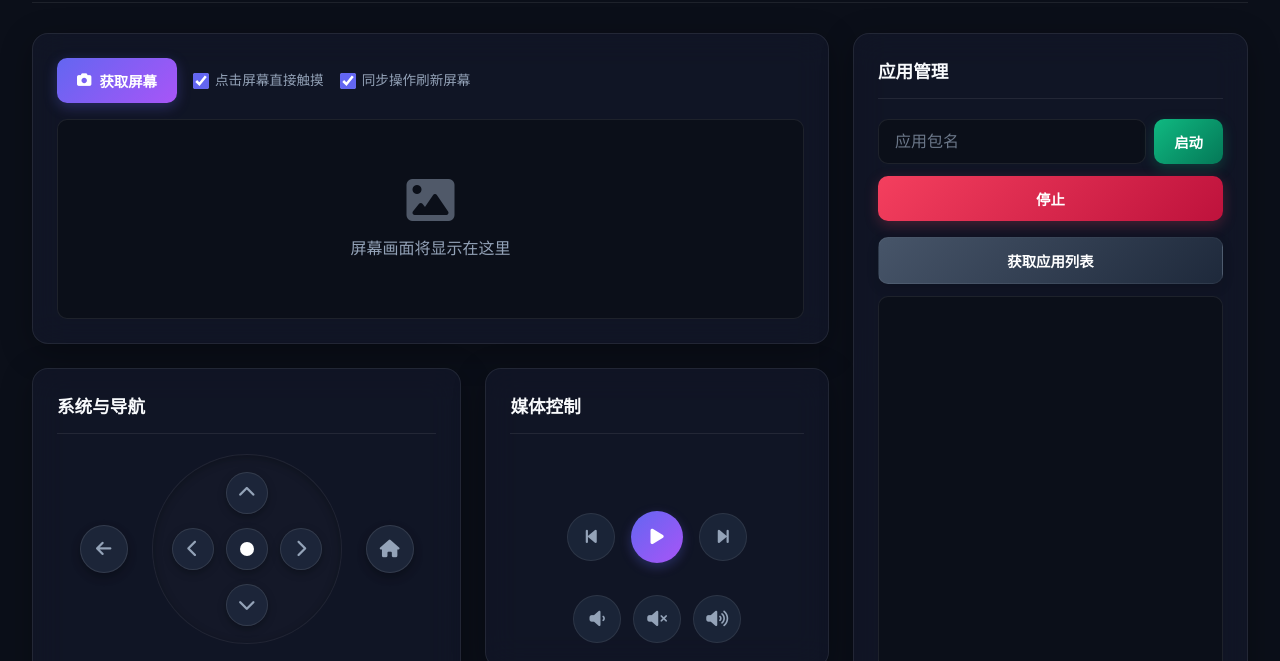
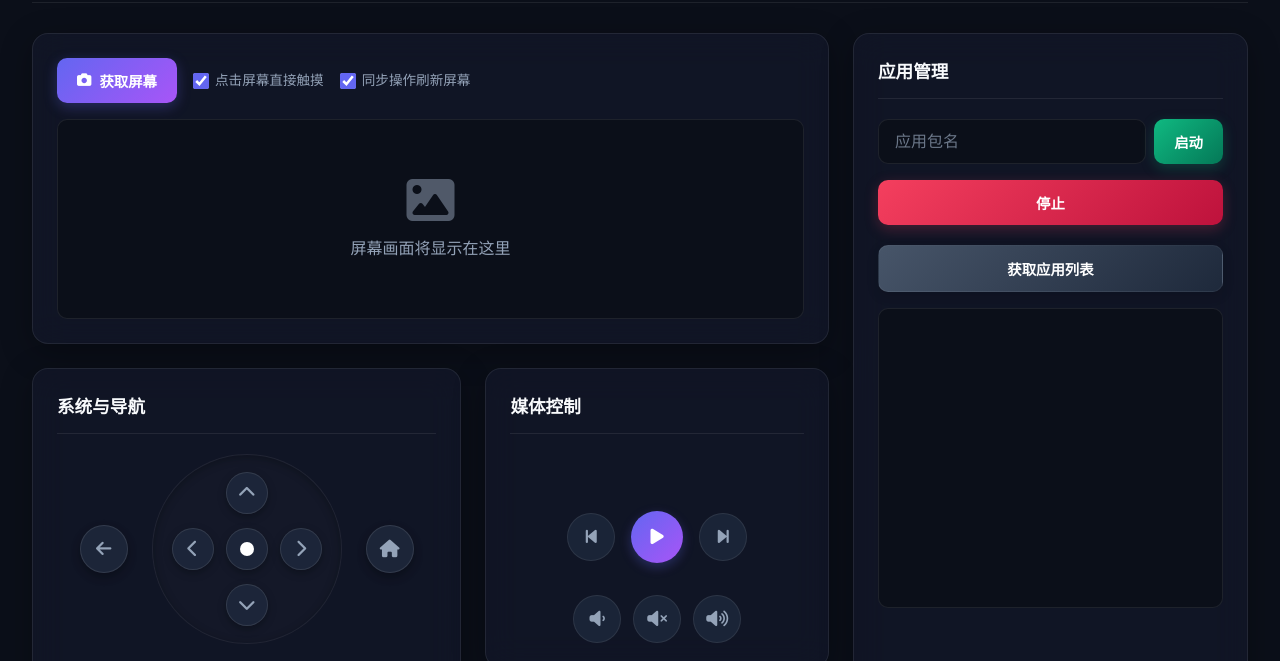
Before and after one commit to ChaunceyXCX/android-remote, a plain HTML site: page static/index.html in a window 1280 px wide. Shown: the part 99-760 px from the top of the page. Drawn offline with Linux system fonts and the light colour scheme; no server answers.

Commit message:
style: fix app list height and add custom scrollbars to prevent layout stretching on desktop

```diff
--- a/static/style.css
+++ b/static/style.css
@@ -1200,6 +1200,23 @@ body {
     border: 1px solid var(--border);
 }
 
+.app-list::-webkit-scrollbar {
+    width: 6px;
+}
+
+.app-list::-webkit-scrollbar-track {
+    background: var(--background);
+}
+
+.app-list::-webkit-scrollbar-thumb {
+    background: var(--border);
+    border-radius: 3px;
+}
+
+.app-list::-webkit-scrollbar-thumb:hover {
+    background: var(--text-secondary);
+}
+
 .app-item {
     display: flex;
     align-items: center;
@@ -1646,13 +1663,14 @@ body {
         flex: 1;
         display: flex;
         flex-direction: column;
-        justify-content: space-between;
+        justify-content: flex-start;
+        gap: 16px;
     }
 
     .apps .app-list {
-        flex: 1;
-        max-height: none;
+        height: 380px;
         min-height: 280px;
+        overflow-y: auto;
     }
 
     .touch {
```
